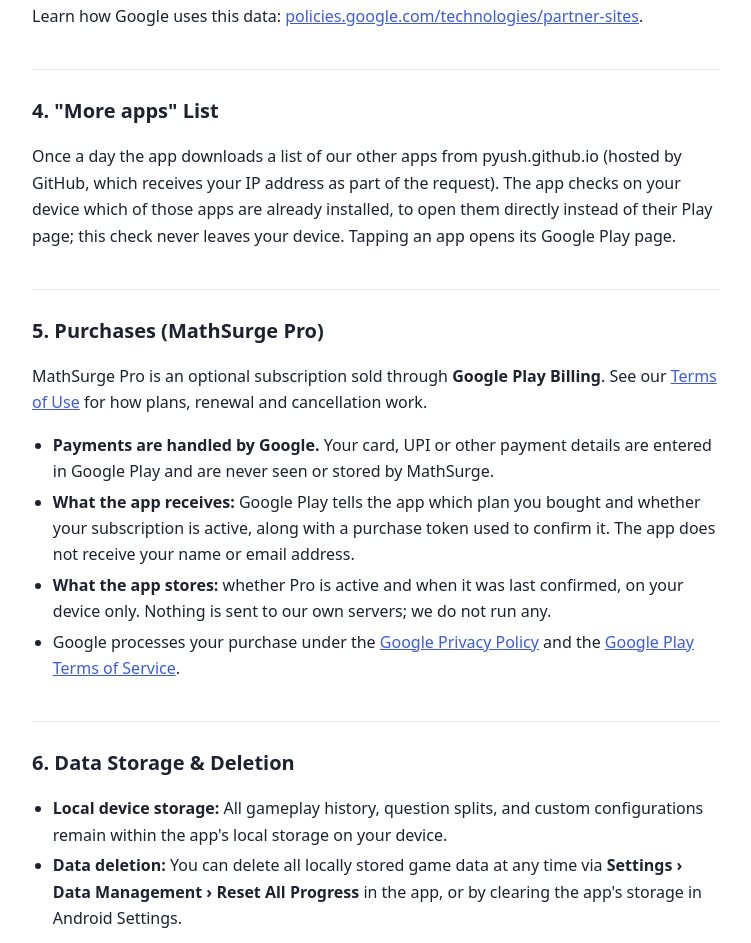
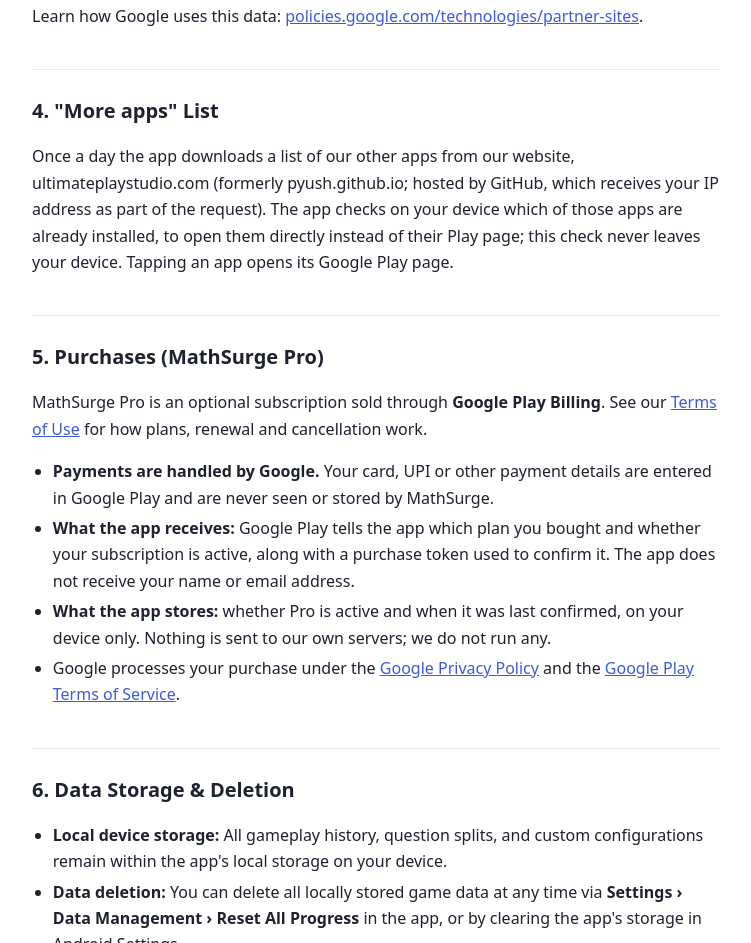
Before and after one commit to Pyush/mathsurge-privacy, a plain HTML site: page index.html in a window 1280 px wide. Shown: the part 2034-2977 px from the top of the page, without its empty margins (264-1015 px from the left). Drawn offline with Linux system fonts and the light colour scheme.

Commit message:
Move links to ultimateplaystudio.com; developer name Ultimate Play Studio
pyush.github.io now redirects to ultimateplaystudio.com. "More apps" disclosures name both, since installed app versions still request the old address.

Co-Authored-By: Claude Opus 5.5 <noreply@anthropic.com>

```diff
--- a/index.html
+++ b/index.html
@@ -86,7 +86,7 @@
     <p>Learn how Google uses this data: <a href="https://policies.google.com/technologies/partner-sites">policies.google.com/technologies/partner-sites</a>.</p>
 
     <h2>4. "More apps" List</h2>
-    <p>Once a day the app downloads a list of our other apps from pyush.github.io (hosted by GitHub, which receives your IP address as part of the request). The app checks on your device which of those apps are already installed, to open them directly instead of their Play page; this check never leaves your device. Tapping an app opens its Google Play page.</p>
+    <p>Once a day the app downloads a list of our other apps from our website, ultimateplaystudio.com (formerly pyush.github.io; hosted by GitHub, which receives your IP address as part of the request). The app checks on your device which of those apps are already installed, to open them directly instead of their Play page; this check never leaves your device. Tapping an app opens its Google Play page.</p>
 
     <h2>5. Purchases (MathSurge Pro)</h2>
   <p>MathSurge Pro is an optional subscription sold through <strong>Google Play Billing</strong>. See our <a href="terms.html">Terms of Use</a> for how plans, renewal and cancellation work.</p>
```
Also changed, not shown: terms.html (+1 -1 lines).
